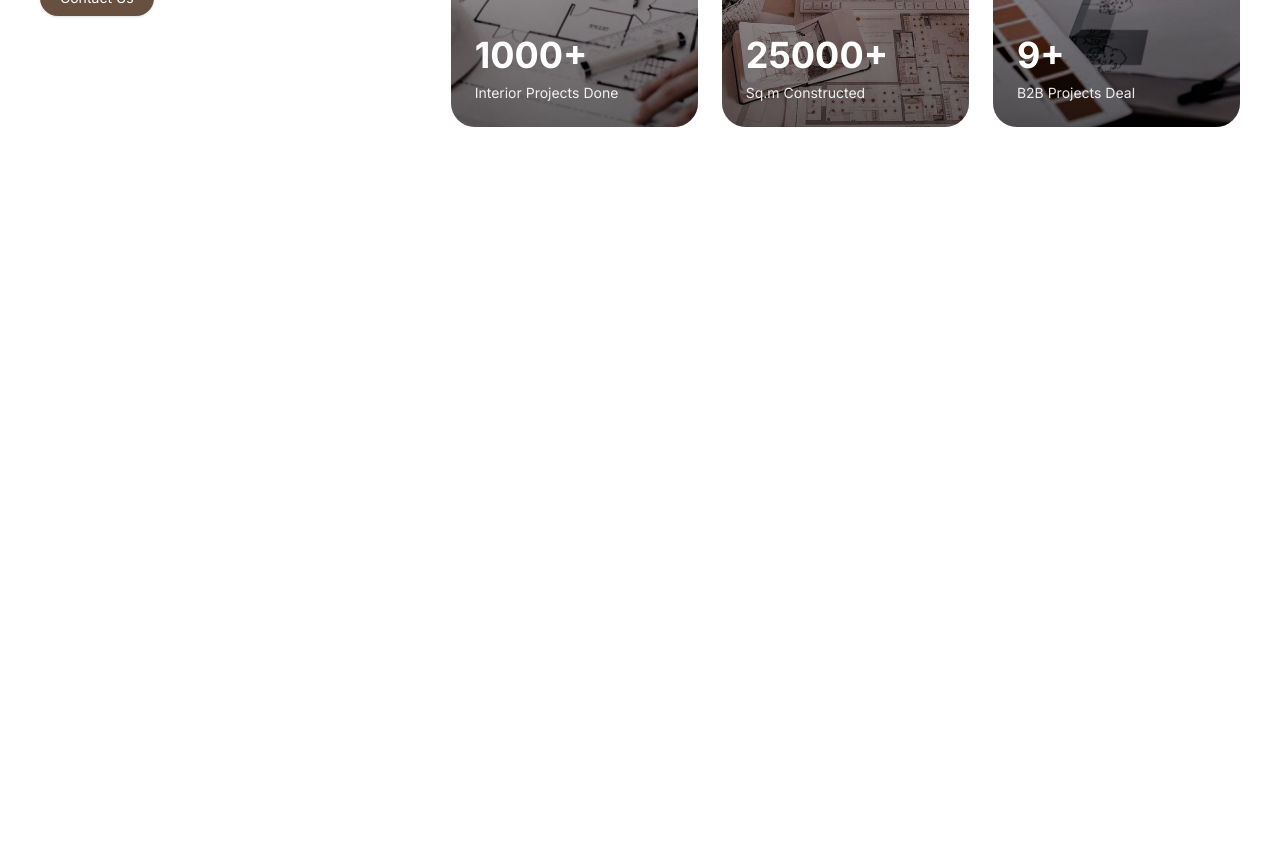
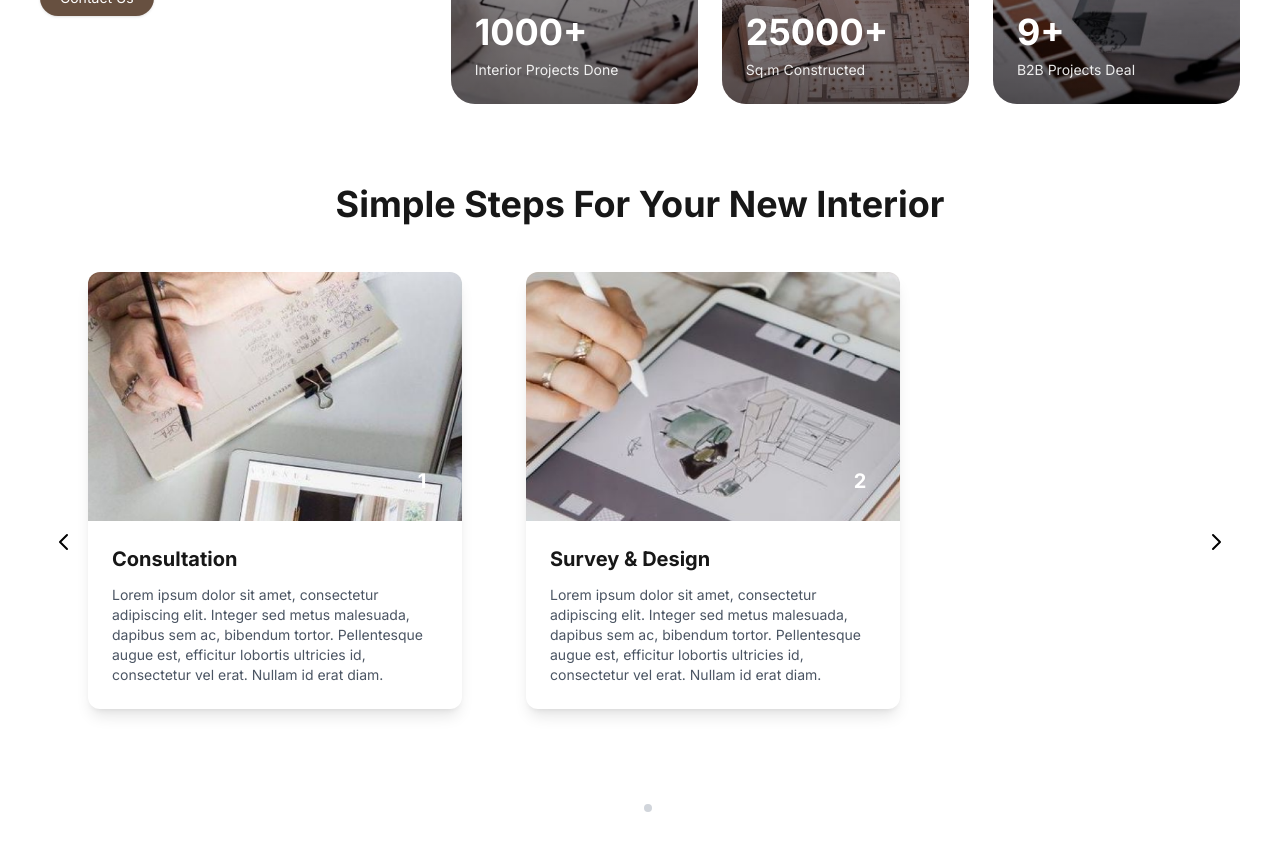
Before and after one commit to marginalfriend/froneiture, a Next.js app: page /about in a window 1280 px wide. Shown: the part 380-1230 px from the top of the page. Before the commit the page ends 800 px from the top, so only its background shows below. Built offline with nearby package versions, Linux system fonts and the light colour scheme.

Commit message:
[FEATURE] about us page

```diff
--- /dev/null
+++ b/app/about/components/interior-steps-slider.tsx
@@ -0,0 +1,142 @@
+"use client";
+import React, { useState } from "react";
+import Image from "next/image";
+
+interface Step {
+  id: number;
+  title: string;
+  description: string;
+  imageSrc: string;
+}
+
+const steps: Step[] = [
+  {
+    id: 1,
+    title: "Consultation",
+    description:
+      "Lorem ipsum dolor sit amet, consectetur adipiscing elit. Integer sed metus malesuada, dapibus sem ac, bibendum tortor. Pellentesque augue est, efficitur lobortis ultricies id, consectetur vel erat. Nullam id erat diam.",
+    imageSrc: "/steps-1.png",
+  },
+  {
+    id: 2,
+    title: "Survey & Design",
+    description:
+      "Lorem ipsum dolor sit amet, consectetur adipiscing elit. Integer sed metus malesuada, dapibus sem ac, bibendum tortor. Pellentesque augue est, efficitur lobortis ultricies id, consectetur vel erat. Nullam id erat diam.",
+    imageSrc: "/steps-2.png",
+  },
+  // Add more steps as needed
+];
+
+const InteriorStepsSlider = () => {
+  const [currentSlide, setCurrentSlide] = useState(0);
+
+  const nextSlide = () => {
+    setCurrentSlide((prev) => (prev + 1) % steps.length);
+  };
+
+  const prevSlide = () => {
+    setCurrentSlide((prev) => (prev - 1 + steps.length) % steps.length);
+  };
+
+  return (
+    <div className="w-full mx-auto md:px-4 py-16">
+      <h2 className="text-3xl md:text-4xl font-bold text-center mb-12">
+        Simple Steps For Your New Interior
+      </h2>
+
+      <div className="relative h-min">
+        {/* Navigation Buttons */}
+        <button
+          onClick={prevSlide}
+          className="absolute left-0 top-1/2 -translate-y-1/2 -translate-x-4 z-10 bg-brown-600 hover:bg-brown-700 text-white w-12 h-12 rounded-full flex items-center justify-center transition-colors"
+          aria-label="Previous slide"
+					title="Steps previous slide"
+        >
+          <svg
+            className="w-6 h-6"
+            fill="none"
+            stroke="black"
+            viewBox="0 0 24 24"
+          >
+            <path
+              strokeLinecap="round"
+              strokeLinejoin="round"
+              strokeWidth={2}
+              d="M15 19l-7-7 7-7"
+            />
+          </svg>
+        </button>
+
+        <button
+          onClick={nextSlide}
+          className="absolute right-0 top-1/2 -translate-y-1/2 translate-x-4 z-10 bg-brown-600 hover:bg-brown-700 text-white w-12 h-12 rounded-full flex items-center justify-center transition-colors"
+          aria-label="Next slide"
+					title="Steps next slide"
+        >
+          <svg
+            className="w-6 h-6"
+            fill="none"
+            stroke="black"
+            viewBox="0 0 24 24"
+          >
+            <path
+              strokeLinecap="round"
+              strokeLinejoin="round"
+              strokeWidth={2}
+              d="M9 5l7 7-7 7"
+            />
+          </svg>
+        </button>
+
+        {/* Slides Container */}
+        <div className="overflow-hidden w-[100%] md:w-[75%] h-[388px] md:h-[500px]">
+          <div
+            className="flex transition-transform duration-300 ease-in-out"
+            style={{
+              transform: `translateX(-${currentSlide * 100}%)`,
+            }}
+          >
+            {steps.map((step) => (
+              <div key={step.id} className="w-full md:w-[50%] flex-shrink-0 px-4 md:px-8">
+                <div className="bg-white rounded-xl shadow-lg overflow-hidden">
+                  <div className="relative aspect-[3/2] w-full">
+                    <Image
+                      src={step.imageSrc}
+                      alt={step.title}
+                      fill
+                      className="object-cover"
+                      sizes="(max-width: 768px) 100vw, 50vw"
+                    />
+                    <div className="absolute bottom-4 right-4 w-12 h-12 bg-brown-600 text-white rounded-full flex items-center justify-center text-xl font-bold">
+                      {step.id}
+                    </div>
+                  </div>
+                  <div className="p-6">
+                    <h3 className="text-xl font-bold mb-3">{step.title}</h3>
+                    <p className="text-xs md:text-sm text-gray-600">{step.description}</p>
+                  </div>
+                </div>
+              </div>
+            ))}
+          </div>
+        </div>
+
+        {/* Dots Indicator */}
+        <div className="flex justify-center mt-8 space-x-2">
+          {steps.map((_, index) => (
+            <button
+              key={index}
+              onClick={() => setCurrentSlide(index)}
+              className={`w-2 h-2 rounded-full transition-colors ${
+                currentSlide === index ? "bg-brown-600" : "bg-gray-300"
+              }`}
+              aria-label={`Go to slide ${index + 1}`}
+            />
+          ))}
+        </div>
+      </div>
+    </div>
+  );
+};
+
+export default InteriorStepsSlider;
--- a/app/about/page.tsx
+++ b/app/about/page.tsx
@@ -1,10 +1,11 @@
 import Image from "next/image";
 import React from "react";
 import { Button } from "../_components/button";
+import InteriorStepsSlider from "./components/interior-steps-slider";
 
 const Page = () => {
   return (
-    <main className="w-full space-y-4 p-10">
+    <main className="w-full space-y-4 p-4 md:p-10">
       <div className="grid grid-cols-1 md:grid-cols-3 gap-8">
         <div className="col-span-1 space-y-8">
           <h1 className="text-5xl font-bold">Interior Design & Build</h1>
@@ -13,10 +14,10 @@ const Page = () => {
             ditujukan untuk Konsumen Akhir dan Pengembang Real Estat di sektor
             perumahan di wilayah Jabodetabek.
           </p>
-					<Button variant="primary">Contact Us</Button>
+          <Button variant="primary">Contact Us</Button>
         </div>
 
-        <div className="col-span-1 md:col-span-2 flex w-full gap-6">
+        <div className="col-span-1 md:col-span-2 flex flex-col md:flex-row w-full gap-6">
           <StatCard
             imageSrc="/about-1.png"
             number="1000+"
@@ -34,6 +35,7 @@ const Page = () => {
           />
         </div>
       </div>
+      <InteriorStepsSlider />
     </main>
   );
 };
@@ -47,7 +49,7 @@ interface StatCardProps {
 }
 
 const StatCard = ({ number, text, imageSrc }: StatCardProps) => (
-  <div className="relative h-[403px] w-[264px] rounded-3xl overflow-hidden group">
+  <div className="relative w-[246px] md:w-[264px] aspect-[13/20] rounded-3xl overflow-hidden group">
     {/* Background Image */}
     <Image
       src={imageSrc}
```
Also changed, not shown: public/steps-1.png (added), public/steps-2.png (added).
